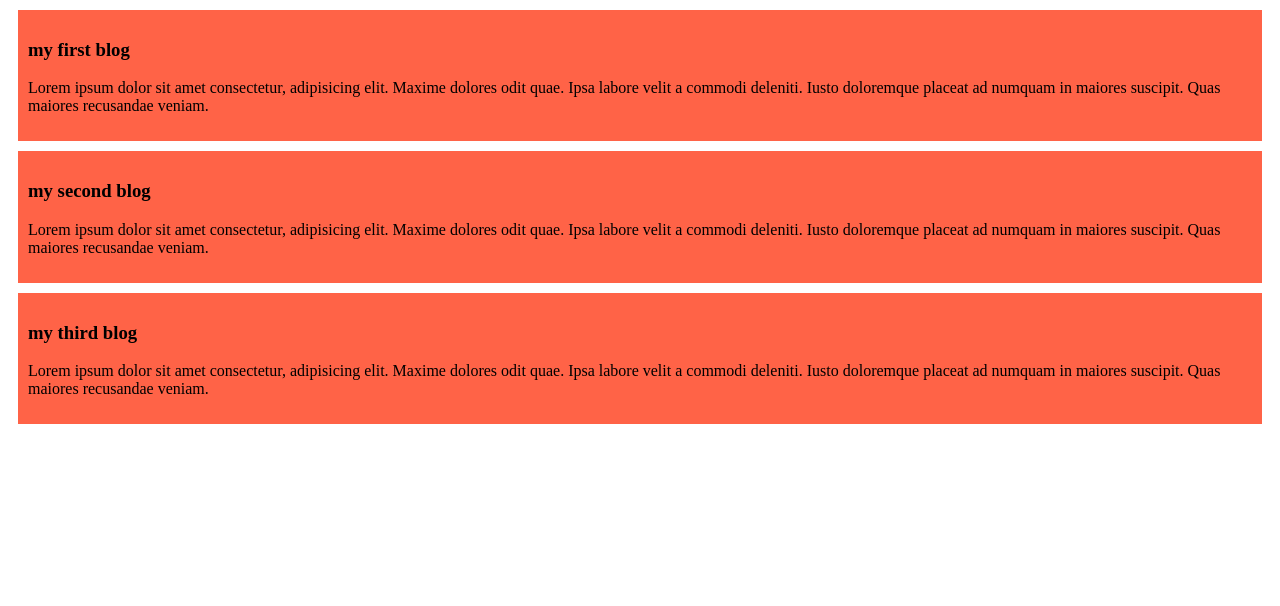
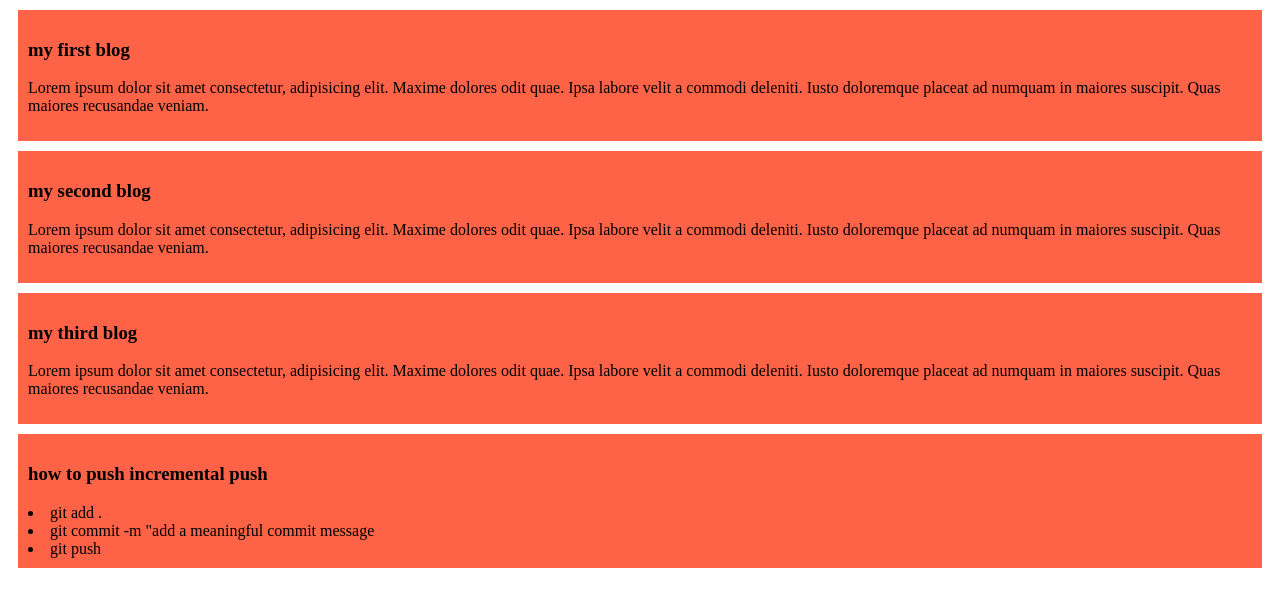
Before and after one commit to Ishraq13/my-simple-website, a plain HTML site: page index.html in a window 1280 px wide. Drawn offline with Linux system fonts and the light colour scheme.

Commit message:
addad a list to push code

```diff
--- a/index.html
+++ b/index.html
@@ -19,5 +19,11 @@
             <h3>my third blog</h3>
             <p>Lorem ipsum dolor sit amet consectetur, adipisicing elit. Maxime dolores odit quae. Ipsa labore velit a commodi deleniti. Iusto doloremque placeat ad numquam in maiores suscipit. Quas maiores recusandae veniam.</p>
             </div>
+        <div>
+            <h3>how to push incremental push</h3>
+            <li>git add .</li>
+            <li>git commit -m "add a meaningful commit message</li>
+            <li> git push</li>
+        </div>
 </body>
 </html>
```
